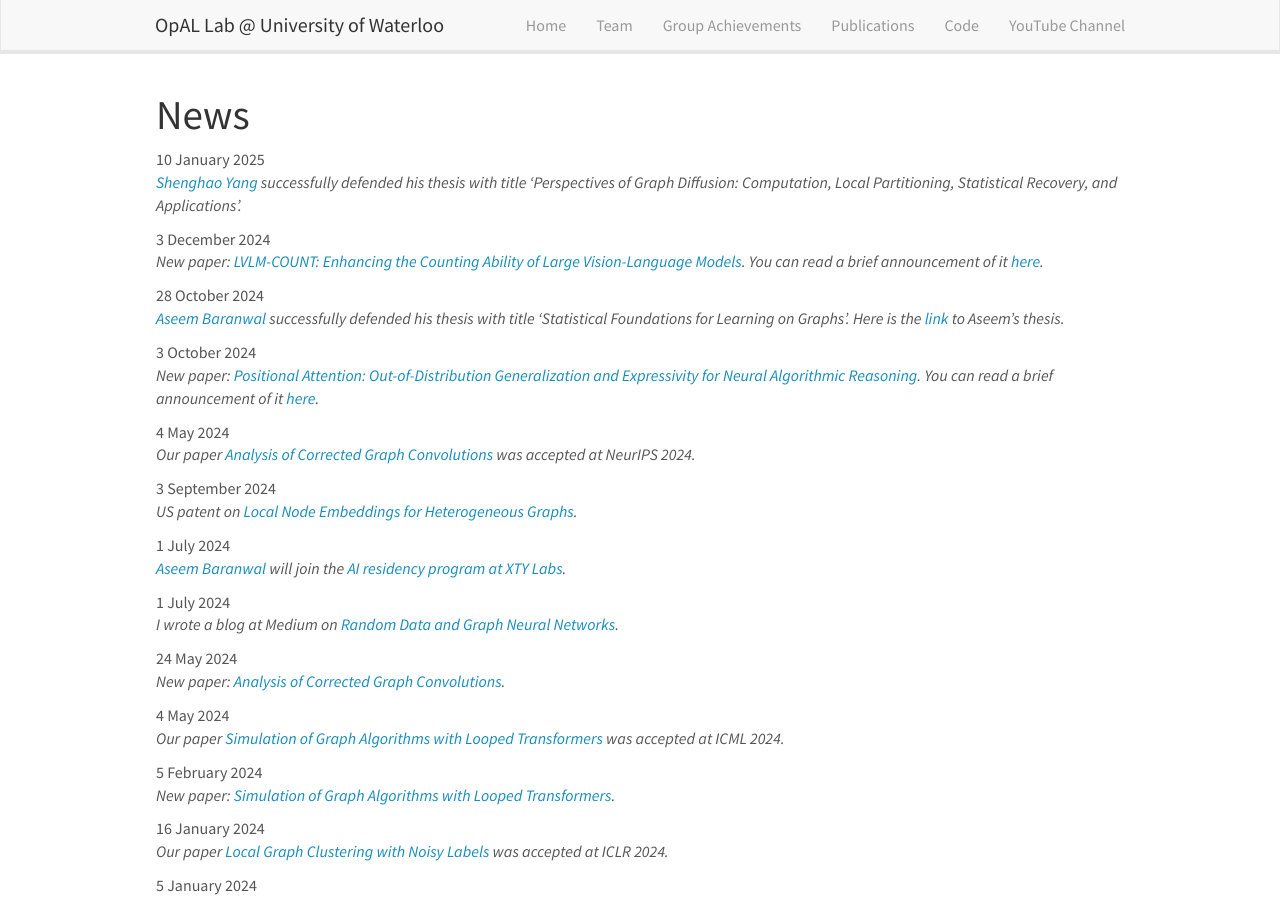
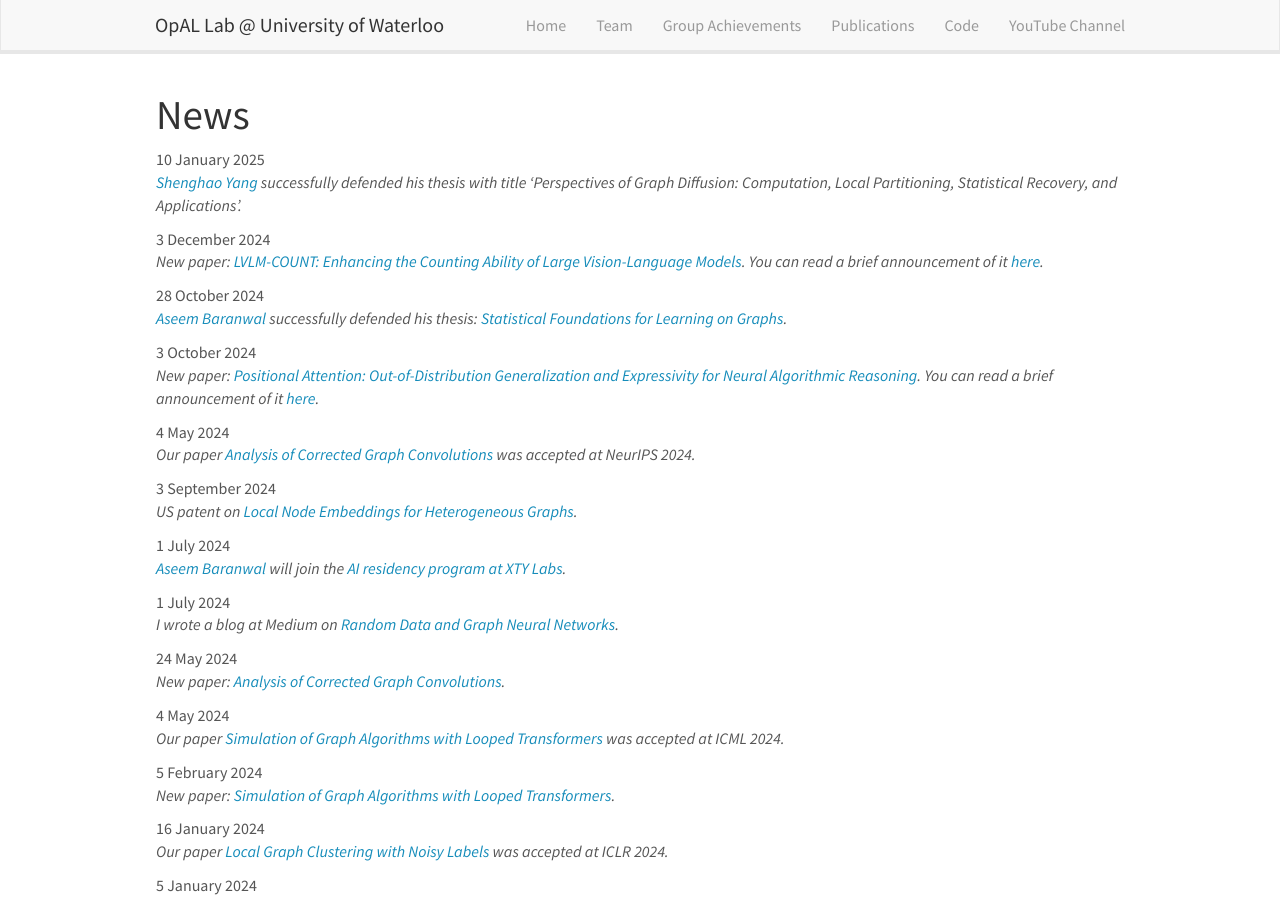
Before and after one commit to opallab/opallab.github.io, a Jekyll site: the page built from _pages/allnews.md, in a window 1280 px wide and 900 px high. Built offline with Jekyll 4.4.1, drawn with Linux system fonts in a browser that asks for light colours; nearby versions of some CDN libraries.

Commit message:
graduation

```diff
--- a/_data/news.yml
+++ b/_data/news.yml
@@ -5,7 +5,7 @@
   headline: "New paper: <a href='https://arxiv.org/abs/2412.00686'>LVLM-COUNT: Enhancing the Counting Ability of Large Vision-Language Models</a>. You can read a brief announcement of it <a href='https://x.com/kfountou/status/1863795390384079331'>here</a>."
 
 - date: 28 October 2024
-  headline: "<a href='https://aseemrb.me'>Aseem Baranwal</a> successfully defended his thesis with title 'Statistical Foundations for Learning on Graphs'. Here is the <a href='https://uwspace.uwaterloo.ca/items/291d10bc-ba68-4beb-9984-6daa021f6e86'>link</a> to Aseem's thesis."
+  headline: "<a href='https://aseemrb.me'>Aseem Baranwal</a> successfully defended his thesis: <a href='https://uwspace.uwaterloo.ca/items/291d10bc-ba68-4beb-9984-6daa021f6e86'>Statistical Foundations for Learning on Graphs</a>."
 
 - date: 3 October 2024
   headline: "New paper: <a href='https://arxiv.org/abs/2410.01686'>Positional Attention: Out-of-Distribution Generalization and Expressivity for Neural Algorithmic Reasoning</a>. You can read a brief announcement of it <a href='https://x.com/kfountou/status/1841656488651043043'>here</a>."
```
